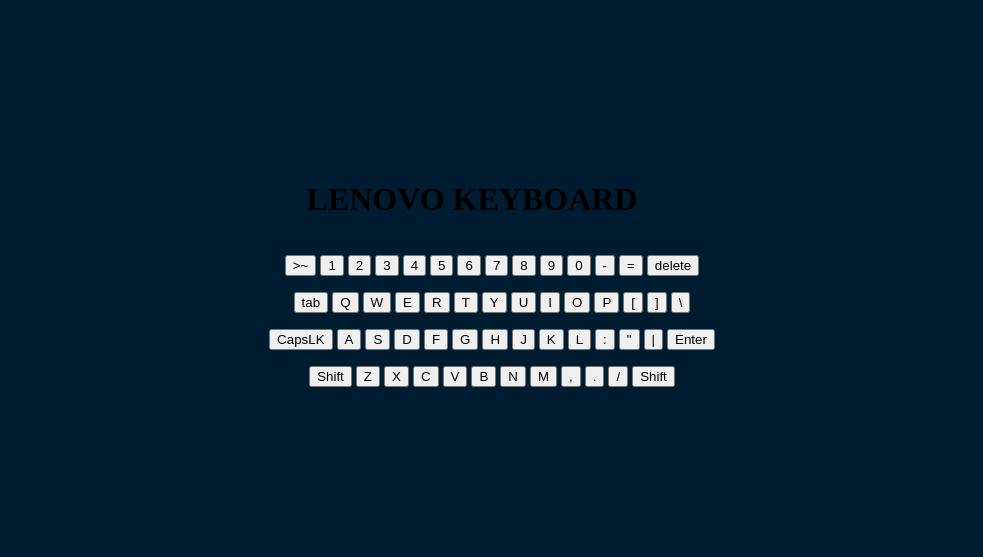
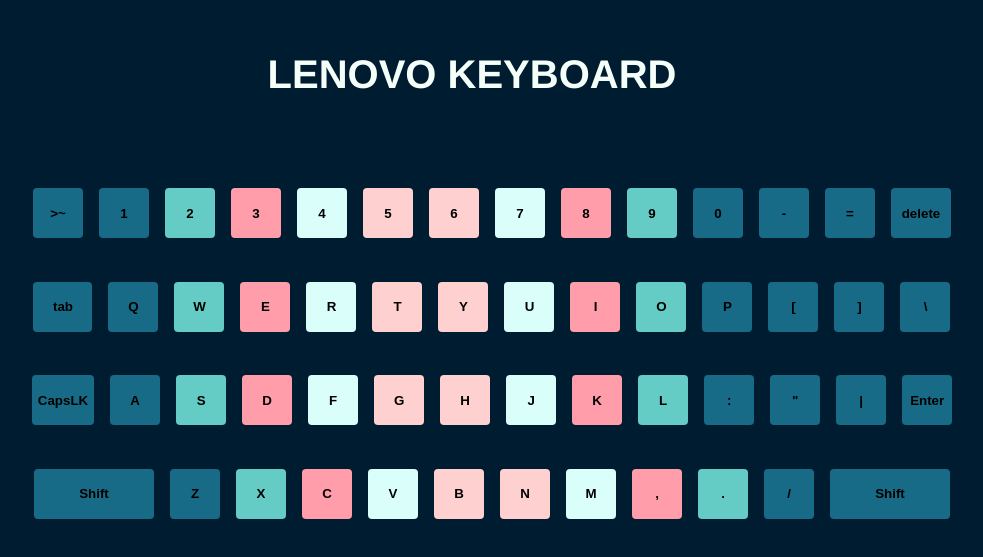
Before and after one commit to ReyhaneSahrakari/html-hw, a plain HTML site: page html.hw.html in a window 1280 px wide. Shown: the part 119-676 px from the top of the page, without its empty margins (168-1151 px from the left). Drawn offline with Linux system fonts and the light colour scheme.

Commit message:
change other tags and classes

```diff
--- a/mystyle.css
+++ b/mystyle.css
@@ -10,3 +10,62 @@ body{
     text-align:center ;
     flex-direction: column;
 }
+h1{
+    font-family: "Helvetica Neue",Arial, Helvetica, sans-serif;
+    color: rgb(245, 255, 250);
+    font-size: 40px;
+    width: 500px;
+    margin-bottom: 65px;
+}
+div{
+    display: flex;
+    flex-direction: column;
+}
+button{
+    color: black;
+    border: none ;
+    border-radius: 4px;
+    margin-top: 10px;
+    margin-bottom:1.5px ;
+    margin-right: 6px;
+    margin-left: 6px;
+    min-width: 50px;
+    height: 50px;
+    font-weight: bolder;
+    transition: background-color 10ms;
+    cursor: pointer;
+}
+
+.pinky{
+    background-color:#176B87;
+}
+.Ring{
+    background-color: #64CCC5;
+}
+.Middle{
+    background-color:#FF9EAA;
+}
+.Pointer1{
+    background-color:#DAFFFB;
+}
+.Pointer2{
+    background-color:#FFD0D0;
+}
+#caps{
+    width: 59px;
+}
+#tab{
+    width: 59px;
+}
+#delete{
+    width: 60px;
+}
+#RShift{
+    width: 120px;
+}
+#LShift{
+    width: 120px;
+}
+button:hover{
+    background-color: #001c30;
+}
```
